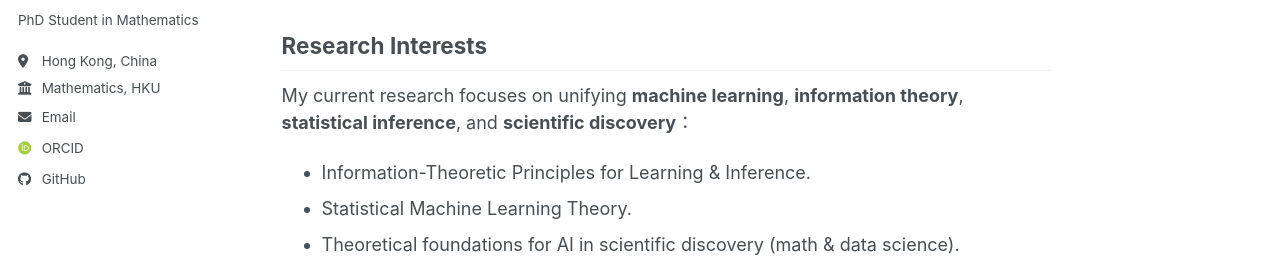
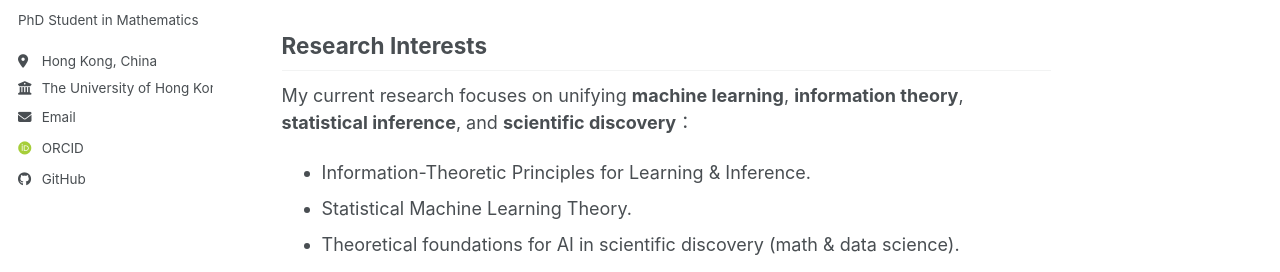
Before and after one commit to TangDier03/tangdier03.github.io, a Jekyll site: the page built from _pages/about.md, in a window 1280 px wide. Shown: the part 288-560 px from the top of the page. Built offline with Jekyll 4.4.1, drawn with Linux system fonts in a browser that asks for light colours; some web fonts are replaced; a script bundle is joined from its source files by our own code; library files that are not in the unit come from our copies.

Commit message:
Update _config.yml

```diff
--- a/_config.yml
+++ b/_config.yml
@@ -28,7 +28,7 @@ author:
   pronouns         : # example: "she/her"
   bio              : "PhD Student in Mathematics"
   location         : "Hong Kong, China"
-  employer         : "Mathematics, HKU"
+  employer         : "The University of Hong Kong"
   uri              : # URL
   email            : "tangde_math@connect.hku.hk"
 
```
